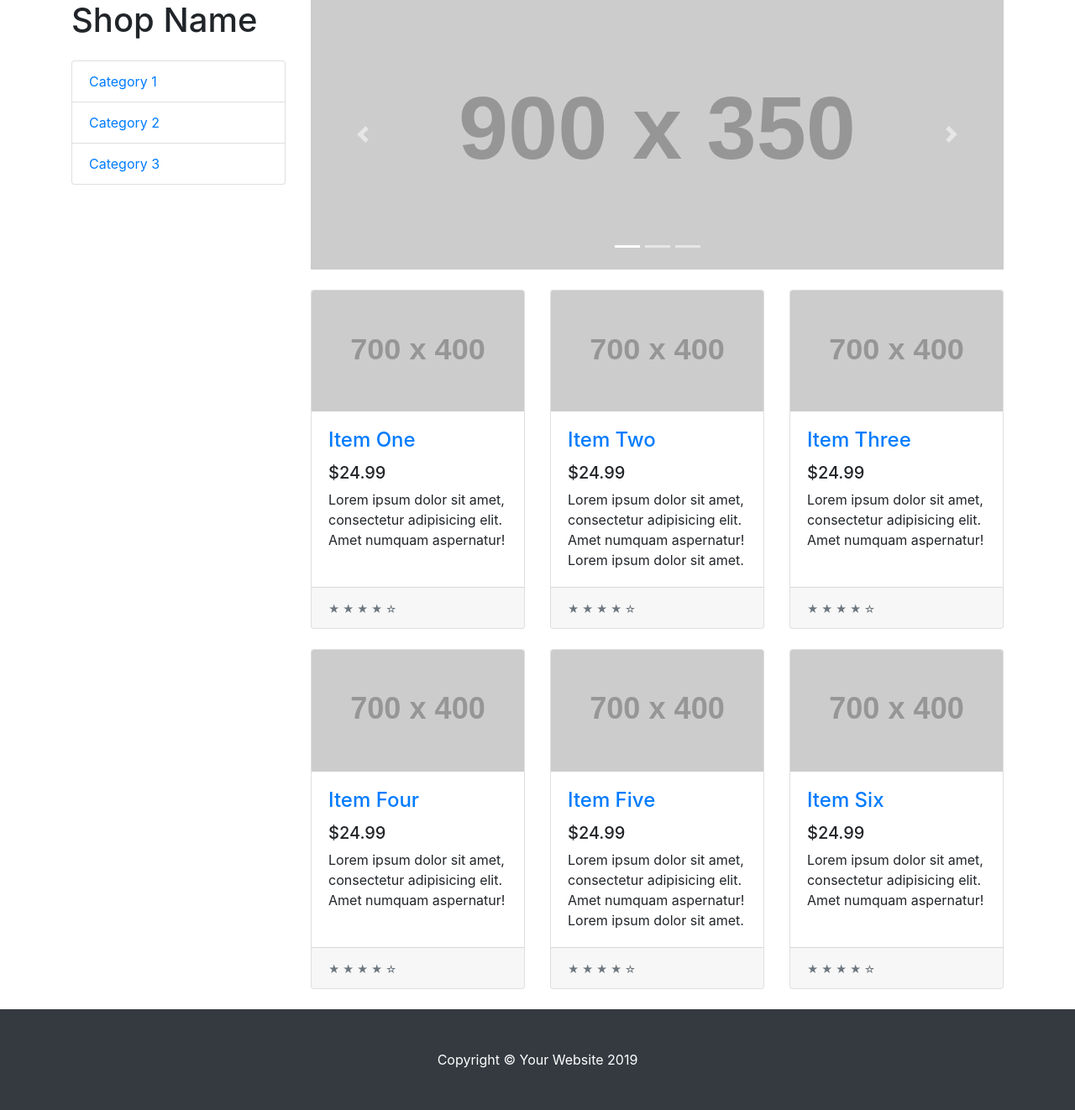
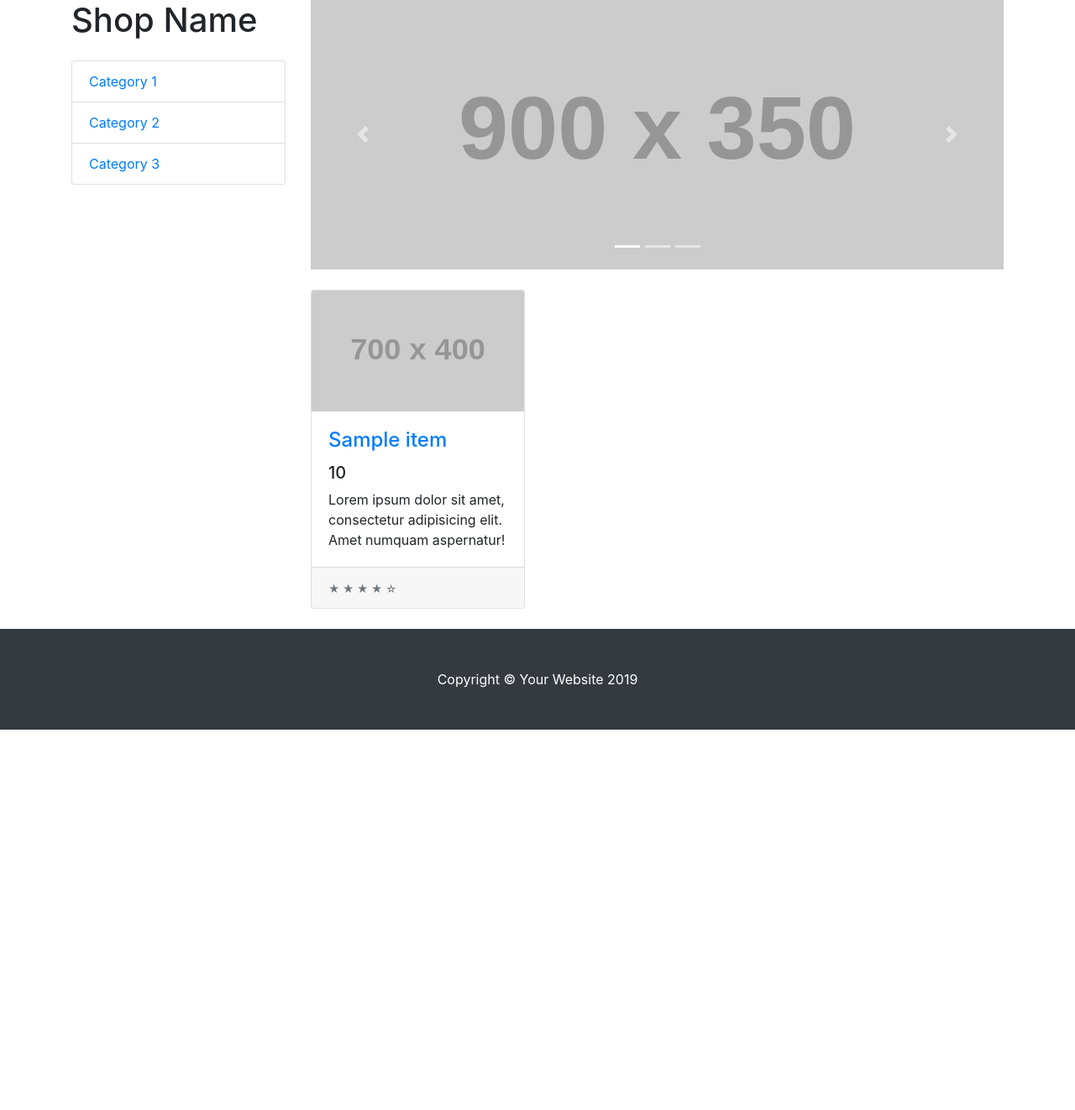
Before and after one commit to gurpreeth956/eCommerce-Database, a Flask app: template Python/templates/shop.html in a window 1280 px wide. Shown: the part 96-1418 px from the top of the page at 84% size. After the commit the page ends 965 px from the top, so only its background shows below. Run offline with Flask 2, Linux system fonts and the light colour scheme; the template is opened without the code that fills it: most values are stand-ins (such as "Sample title", 1, 10 or a date in 2020); grey boxes labelled with a size stand in for pictures from a placeholder-image service; some libraries are stand-ins or nearby versions.

Commit message:
Updated item table and data from database can now be placed on html file

```diff
--- a/Python/App.py
+++ b/Python/App.py
@@ -55,7 +55,51 @@ def checkout():
 
 @app.route("/shop.html")
 def shop():
-    return render_template('shop.html', styles= '', bodyclass= 'bg-light')
+    # Example of how to get data from database to html file
+    client = pymysql.connect("localhost", "public", "password123", "eCommerce01")
+    try:
+        word = None
+        price = 0
+        itemid = 1233
+        cursor = client.cursor()
+        query = "SELECT ItemID, Quantity, Price, ItemType, Seller, ItemDesc FROM Item WHERE ItemID = %s"
+        cursor.execute(query, itemid)
+        result = cursor.fetchall()
+        for row in result:
+            word = row[3]
+            price = row[2]
+    except Exception:
+        print("Can not retrieve specified Item Entity")
+    finally:
+        client.close()
+
+    data = [
+        {
+            'name':word,
+            'price':price
+        },
+        {
+            'name': word,
+            'price': price
+        },
+        {
+            'name': word,
+            'price': price
+        },
+        {
+            'name': word,
+            'price': price
+        },
+        {
+            'name': word,
+            'price': price
+        },
+        {
+            'name': word,
+            'price': price
+        }
+    ]
+    return render_template('shop.html', data=data, styles='', bodyclass='bg-light')
 
 
 @app.route("/item.html")
--- a/Python/templates/shop.html
+++ b/Python/templates/shop.html
@@ -74,15 +74,15 @@
         </div>
 
         <div class="row">
-
+          {% for item in data %}
           <div class="col-lg-4 col-md-6 mb-4">
             <div class="card h-100">
               <a href="/item.html"><img class="card-img-top" src="http://placehold.it/700x400" alt=""></a>
               <div class="card-body">
                 <h4 class="card-title">
-                  <a href="/item.html">Item One</a>
+                  <a href="/item.html">{{item.name}}</a>
                 </h4>
-                <h5>$24.99</h5>
+                <h5>{{item.price}}</h5>
                 <p class="card-text">Lorem ipsum dolor sit amet, consectetur adipisicing elit. Amet numquam aspernatur!</p>
               </div>
               <div class="card-footer">
@@ -90,87 +90,7 @@
               </div>
             </div>
           </div>
-
-          <div class="col-lg-4 col-md-6 mb-4">
-            <div class="card h-100">
-              <a href="#"><img class="card-img-top" src="http://placehold.it/700x400" alt=""></a>
-              <div class="card-body">
-                <h4 class="card-title">
-                  <a href="#">Item Two</a>
-                </h4>
-                <h5>$24.99</h5>
-                <p class="card-text">Lorem ipsum dolor sit amet, consectetur adipisicing elit. Amet numquam aspernatur! Lorem ipsum dolor sit amet.</p>
-              </div>
-              <div class="card-footer">
-                <small class="text-muted">&#9733; &#9733; &#9733; &#9733; &#9734;</small>
-              </div>
-            </div>
-          </div>
-
-          <div class="col-lg-4 col-md-6 mb-4">
-            <div class="card h-100">
-              <a href="#"><img class="card-img-top" src="http://placehold.it/700x400" alt=""></a>
-              <div class="card-body">
-                <h4 class="card-title">
-                  <a href="#">Item Three</a>
-                </h4>
-                <h5>$24.99</h5>
-                <p class="card-text">Lorem ipsum dolor sit amet, consectetur adipisicing elit. Amet numquam aspernatur!</p>
-              </div>
-              <div class="card-footer">
-                <small class="text-muted">&#9733; &#9733; &#9733; &#9733; &#9734;</small>
-              </div>
-            </div>
-          </div>
-
-          <div class="col-lg-4 col-md-6 mb-4">
-            <div class="card h-100">
-              <a href="#"><img class="card-img-top" src="http://placehold.it/700x400" alt=""></a>
-              <div class="card-body">
-                <h4 class="card-title">
-                  <a href="#">Item Four</a>
-                </h4>
-                <h5>$24.99</h5>
-                <p class="card-text">Lorem ipsum dolor sit amet, consectetur adipisicing elit. Amet numquam aspernatur!</p>
-              </div>
-              <div class="card-footer">
-                <small class="text-muted">&#9733; &#9733; &#9733; &#9733; &#9734;</small>
-              </div>
-            </div>
-          </div>
-
-          <div class="col-lg-4 col-md-6 mb-4">
-            <div class="card h-100">
-              <a href="#"><img class="card-img-top" src="http://placehold.it/700x400" alt=""></a>
-              <div class="card-body">
-                <h4 class="card-title">
-                  <a href="#">Item Five</a>
-                </h4>
-                <h5>$24.99</h5>
-                <p class="card-text">Lorem ipsum dolor sit amet, consectetur adipisicing elit. Amet numquam aspernatur! Lorem ipsum dolor sit amet.</p>
-              </div>
-              <div class="card-footer">
-                <small class="text-muted">&#9733; &#9733; &#9733; &#9733; &#9734;</small>
-              </div>
-            </div>
-          </div>
-
-          <div class="col-lg-4 col-md-6 mb-4">
-            <div class="card h-100">
-              <a href="#"><img class="card-img-top" src="http://placehold.it/700x400" alt=""></a>
-              <div class="card-body">
-                <h4 class="card-title">
-                  <a href="#">Item Six</a>
-                </h4>
-                <h5>$24.99</h5>
-                <p class="card-text">Lorem ipsum dolor sit amet, consectetur adipisicing elit. Amet numquam aspernatur!</p>
-              </div>
-              <div class="card-footer">
-                <small class="text-muted">&#9733; &#9733; &#9733; &#9733; &#9734;</small>
-              </div>
-            </div>
-          </div>
-
+          {% endfor %}
         </div>
         <!-- /.row -->
 
```
Also changed, not shown: Database/database.sql (+5 -3 lines), Python/dbBasics.py (+5 -4 lines).
